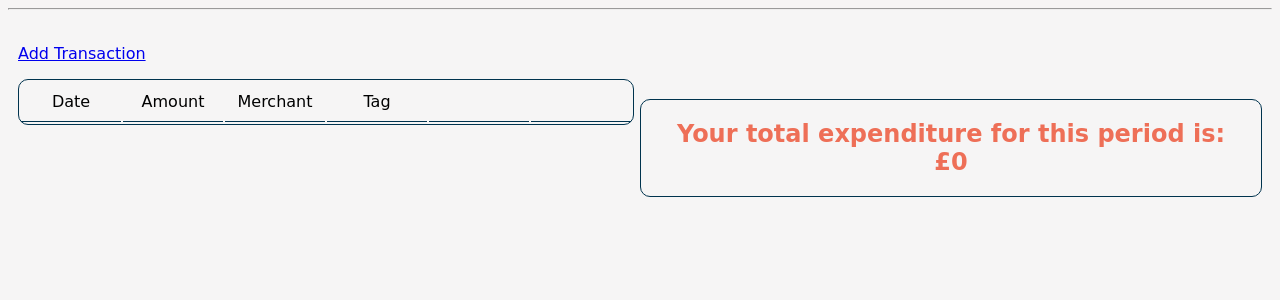
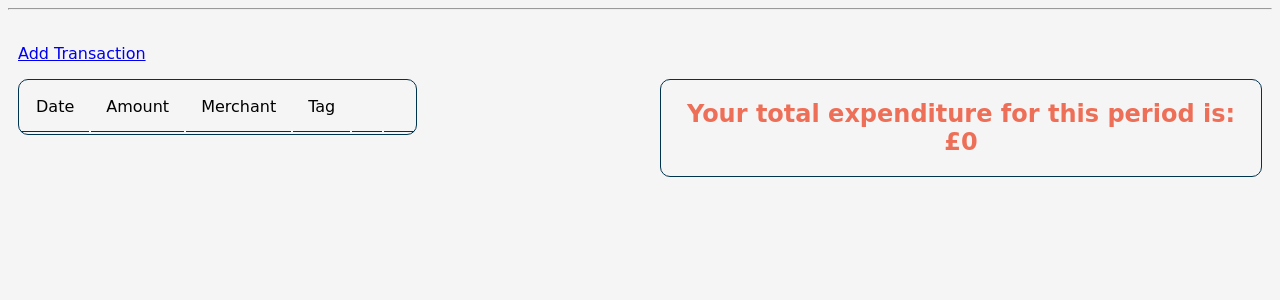
Before and after one commit to The-Adam-The/expen-dr, a Flask app: page /transactions in a window 1280 px wide. Shown: the part 98-398 px from the top of the page. Run offline with Flask 2, Linux system fonts and the light colour scheme; data that the repository does not hold is empty; some web fonts are replaced.

Commit message:
added amended tables to tag and merchant html

```diff
--- a/static/style.css
+++ b/static/style.css
@@ -64,19 +64,20 @@ header {
     width: 50%;
 }
 .summary-div {
-
     width: 50%;
+    margin-top: 0;
 }
 
 table {
     border: 1px solid #00334E;
     border-radius: 10px;
+    width: auto;
 }
 
 th, td {
-    padding: 10px;
-    margin: 10px;
-    width: 80px;
+    padding: 15px;
+    margin: 20px;
+    width: auto;
     border-bottom: 1px #00334E solid;
 }
 
@@ -92,6 +93,8 @@ th {
     border-radius: 10px;
     width: auto;
     text-align: center;
+    margin-top: 0px;
+    margin-left: 20px;
 }
 
 .main-info {
```
Also changed, not shown: templates/merchants/index.html (+17 -8 lines), templates/tags/index.html (+22 -12 lines), templates/transactions/index.html (+8 -20 lines).
